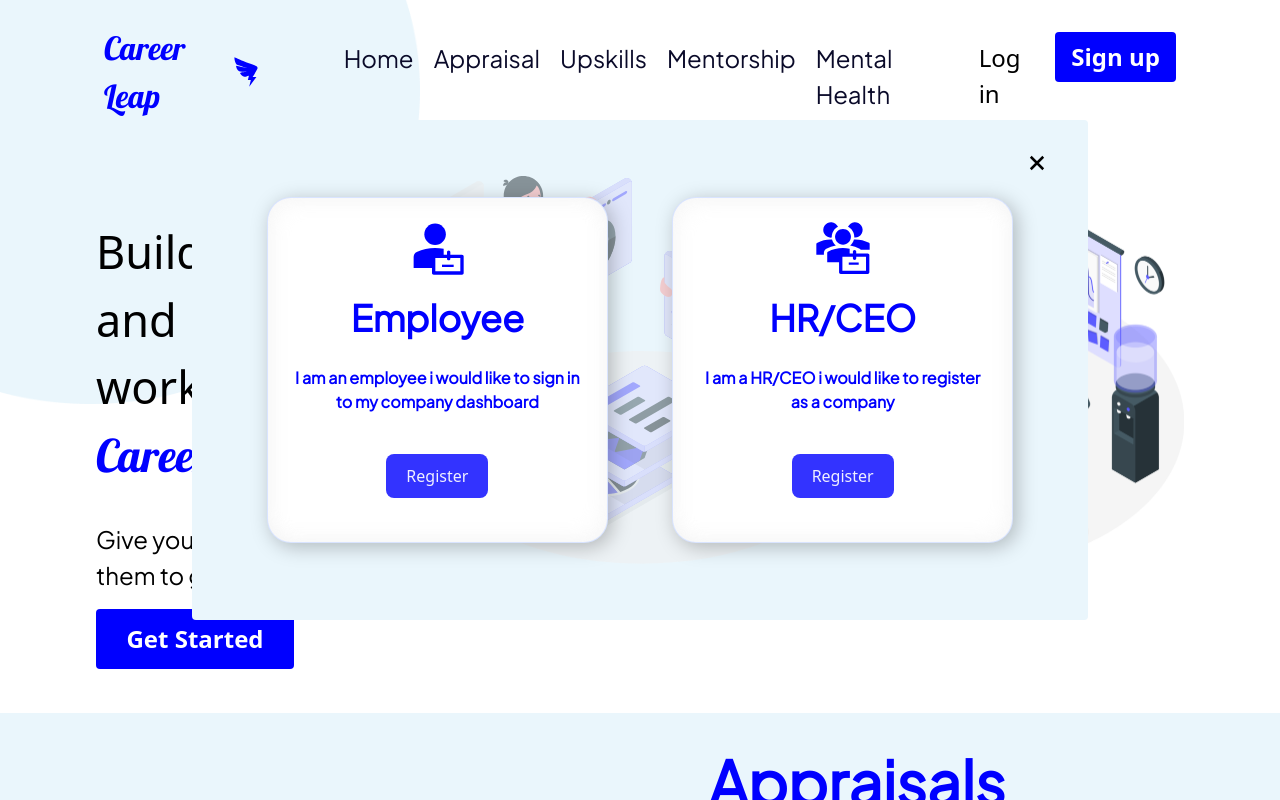
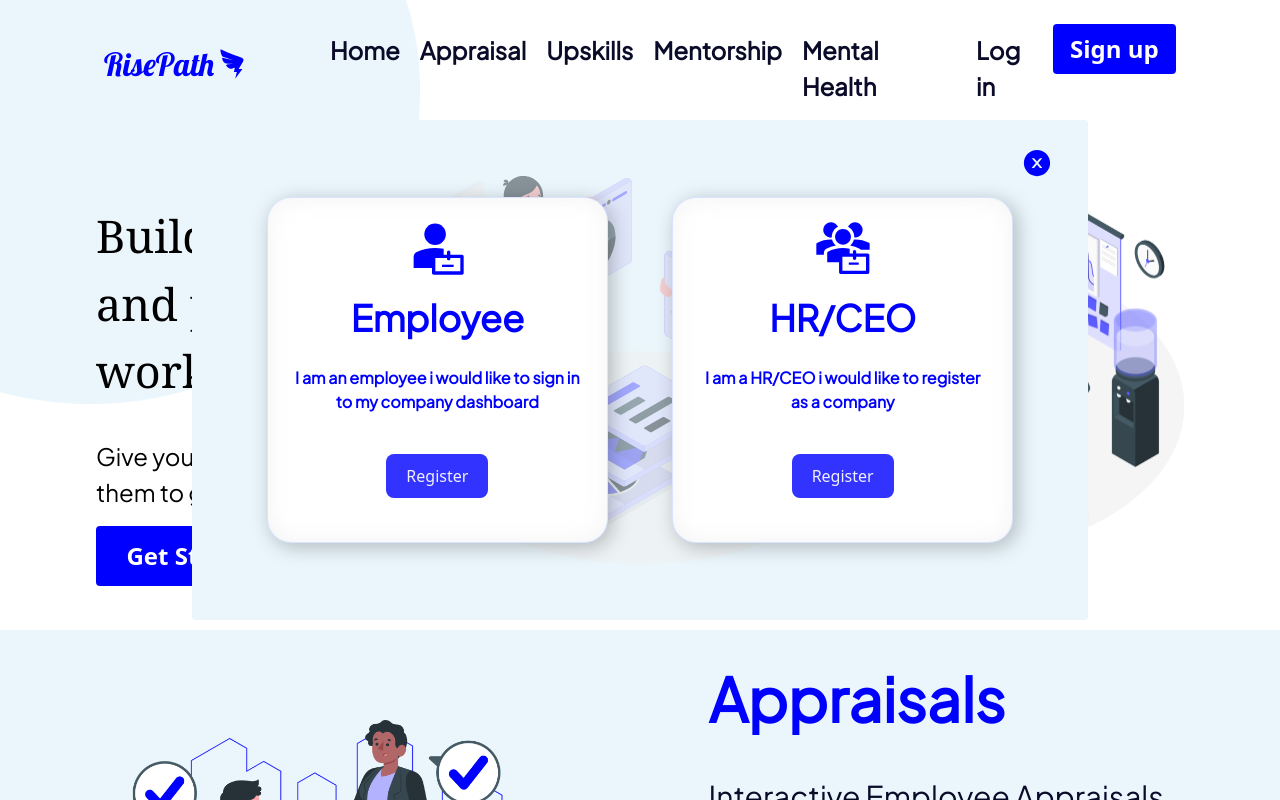
Before and after one commit to GrittyBee-Tech/Career-Leap, a React (Vite) app: page / in a window 1280 px wide. Both pictures are taken after a click on the button "Sign up". Shown: the top 800 px of the page. Built offline with nearby package versions, Linux system fonts and the light colour scheme.

Commit message:
update-RisePath

```diff
--- a/index.html
+++ b/index.html
@@ -9,7 +9,7 @@
     <link rel="preconnect" href="https://fonts.gstatic.com" crossorigin>
     <link href="https://fonts.googleapis.com/css2?family=Lobster&family=Plus+Jakarta+Sans&display=swap" rel="stylesheet">
 
-    <title>Career Leap</title>
+    <title>Rise Path</title>
   </head>
   <body>
     <div id="root"></div>
--- a/package.json
+++ b/package.json
@@ -16,6 +16,7 @@
     "react-hook-form": "^7.47.0",
     "react-icons": "^4.11.0",
     "react-router-dom": "^6.17.0",
+    "react-router-hash-link": "^2.4.3",
     "yup": "^1.3.2"
   },
   "devDependencies": {
--- a/src/Components/Generic-Layout/MobileNavbar.jsx
+++ b/src/Components/Generic-Layout/MobileNavbar.jsx
@@ -1,5 +1,6 @@
 import { AiOutlineDingtalk } from "react-icons/ai"
 import { RiCloseCircleFill } from "react-icons/ri"
+import { Link } from "react-router-dom"
 
 
 const MobileNavbar = ({ isOpen, setIsOpen, setIsModalOpen }) => {
@@ -13,7 +14,7 @@
                     <span className="text-[42px]  text-[#FFFF]">
                         <AiOutlineDingtalk />
                     </span>
-                    <button onClick={() => setIsOpen(false)} className="text-[32px] text-[#FFFF]  mt-2">
+                    <button onClick={() => setIsOpen(false)} className=" absolute top-0 text-[32px] text-[#FFFF]  mt-2">
                         <RiCloseCircleFill />
                     </button>
                 </div>
--- a/src/Components/Generic-Layout/Navbar.jsx
+++ b/src/Components/Generic-Layout/Navbar.jsx
@@ -17,25 +17,28 @@
         <nav>
             <div className="container m-auto md:w-[85%] w-[94%] flex items-center justify-between md:gap-[80px] mt-4 md:border-none  border border-[#00F] rounded md:p-2 p-3">
                 <div className="flex items-center">
-                    <span className="text-[32px]  text-[#00F] font-normal  font-lobster z-1000">
-                        Career Leap
+                    <span className="text-[32px]  text-[#00F] font-normal  font-lobster ">
+                        RisePath
                     </span>
                     <span className="text-[36px]  text-[#00F]">
                         <AiOutlineDingtalk />
                     </span>
                 </div>
 
-                <ul className="md:flex hidden gap-5 mt-2 text-[24px] text-[#0A0A29] font-plus-jakarta-sans">
+                <ul className="md:flex hidden gap-5 mt-2 text-[24px] text-[#0A0A29] font-plus-jakarta-sans font-semibold">
                     <li>
                         <Link to="/">
                             Home</Link></li>
-                    <li>Appraisal</li>
-                    <li>Upskills</li>
+                    <li>
+                        <Link to="/#Appraisal">
+                            Appraisal</Link></li>
+                    <li>
+                        <Link to="/#Mentorship"> Upskills</Link></li>
                     <li>Mentorship</li>
                     <li>Mental Health</li>
                 </ul>
                 <div className=" md:flex gap-4 hidden">
-                    <p className="mt-2 text-[24px] ">Log in</p>
+                    <p className="mt-2 text-[24px] text-[#0A0A29] font-plus-jakarta-sans font-semibold ">Log in</p>
                     <button onClick={() => setIsModalOpen(true)} className="bg-[#00F]  text-[#FFFF]  w-[138px] h-[50px] rounded  text-[24px] font-bold">Sign up</button>
                 </div>
                 <button onClick={toggleMenu} className="md:hidden flex ml-[84px] mt-4 text-[24px] text-[#00F]">
--- a/src/Components/Generic-Layout/RegisterModal.jsx
+++ b/src/Components/Generic-Layout/RegisterModal.jsx
@@ -1,12 +1,12 @@
 import employer from '../../assets/Icons/employer.svg'
 import employee from '../../assets/Icons/employee.svg'
-import { GrFormClose } from 'react-icons/gr';
+import { AiFillCloseCircle } from "react-icons/ai"
 import { Link } from 'react-router-dom';
 
 const RegisterModal = ({ setIsModalOpen, isModalOpen }) => {
   return (
     <section className={` md:absolute md:top-[120px] md:w-[70%]   md:rounded  w-full  h-auto fixed md:container mx-auto justify-center items-center bg-[#EAF6FC] registerOptions  md:h-[500px] inset-0 transition duration-500 ease-in-out ${isModalOpen ? 'flex' : 'hidden'}`}>
-      <button onClick={() => setIsModalOpen(false)} className='absolute top-7 right-9'><GrFormClose size={30} stroke='#0000FF' strk fill='#0000FF' /></button>
+      <button onClick={() => setIsModalOpen(false)} className='absolute top-7 right-9'><AiFillCloseCircle className="text-[#0000FF]" size={30} stroke='#0000FF' strk fill='#0000FF' /></button>
       <div className="flex w-10/12 sm:flex-row flex-col gap-8 md:gap-16 justify-center items-center">
         <div className="bg-white w-[22rem] px-6 pt-4 sm:pt-5 sm:pb-11 pb-6 flex flex-col items-center text-center gap-3 sm:gap-5 rounded-3xl regBox border border-[#407bff33]">
           <img src={employee} alt="" />
--- a/src/Components/Home-page-Layout/AboutUs.jsx
+++ b/src/Components/Home-page-Layout/AboutUs.jsx
@@ -1,9 +1,29 @@
+
+import icon from "/src/assets/Images/RisePath.png"
 
 const AboutUs = () => {
     return (
-        <div>
+        <section className="bg-[#EAF6FC]">
+            <div className="container mx-auto w-[85%]">
+                <h2 className="flex justify-center pt-[50px] text-[#00F] text-[60px] font-lobster  ">Why RisePath</h2>
+                <div className="lg:flex gap-[140px]">
+                    <div>
+                        <p className="w-[570px] mt-[40px] text-[40px] font-normal  font-georgia text-[#0A0A29]">
+                            <span className="font-lobster text-[#00F]">RisePath</span> Supports talent growth, enhances
+                            organizational productivity, and contributes to a positive work environment,
+                            making it a valuable tool for any forward-thinking company.
+                        </p>
+                    </div>
+                    <div>
+                        <img className="w-[550px]" src={icon} alt="icon" />
+                    </div>
 
-        </div>
+                </div>
+            </div>
+
+
+        </section >
+
     )
 
 }
--- a/src/Components/Home-page-Layout/Health.jsx
+++ b/src/Components/Home-page-Layout/Health.jsx
@@ -3,7 +3,7 @@
 
 const Health = () => {
     return (
-        <section>
+        <section id="Health">
             <div className="container mx-auto w-[85%] mt-11  lg:flex gap-[140px]">
                 <div>
                     <h2 className="text-[#00F] text-[40px] md:text-[60px] font-plus-jakarta-sans font-semibold">Mental Health</h2>
--- a/src/Components/Home-page-Layout/Hero.jsx
+++ b/src/Components/Home-page-Layout/Hero.jsx
@@ -9,8 +9,8 @@
             <img className="absolute -z-20 md:w-[420px]  w-[150px] top-0 md:top-0 md:flex" src={icon} alt="icon" />
             <div className="md:flex  container mx-auto w-[85%] mt-5 gap-[120px]">
                 <div>
-                    <p className=" md:text-[45px]  text-[25px]  md:w-[515px] mt-[70px] font-normal ">Build a more engaged and productive workforce with <span className="font-lobster text-[#00F]"> CareerLeap</span></p>
-                    <p className="md:text-[24px]  text-[18px]  md:w-[486px] h-[60px]  mt-8 font-plus-jakarta-sans">Give your employees a voice and help them to grow.</p>
+                    <p className=" md:text-[45px]  text-[25px]  md:w-[515px] mt-[70px] font-normal  font-georgia">Build a more engaged and productive workforce with <span className="font-lobster text-[#00F]"> RisePath</span></p>
+                    <p className="md:text-[24px]  text-[18px]  md:w-[486px] h-[60px]  mt-8 font-plus-jakarta-sans ">Give your employees a voice and help them to grow.</p>
 
                     <button className=" mt-7   w-[198px] h-[60px] bg-[#00F] text-[#FFFF]  font-bold text-[24px] rounded">Get Started</button>
                 </div>
--- a/src/Components/Home-page-Layout/Mentorship.jsx
+++ b/src/Components/Home-page-Layout/Mentorship.jsx
@@ -3,7 +3,7 @@
 
 const Mentorship = () => {
     return (
-        <section className="bg-[#EAF6FC]">
+        <section id="Mentorship" className="bg-[#EAF6FC] ">
 
 
             <div className="container mx-auto w-[85%] mt-11  lg:flex gap-[140px]">
--- a/src/Pages/Home/Home.jsx
+++ b/src/Pages/Home/Home.jsx
@@ -4,6 +4,7 @@
 import Appraisal from "../../Components/Home-page-Layout/Appraisal";
 import Mentorship from "../../Components/Home-page-Layout/Mentorship";
 import Navbar from "../../Components/Generic-Layout/Navbar";
+import AboutUs from "../../Components/Home-page-Layout/AboutUs";
 
 
 const Home = () => {
@@ -15,6 +16,7 @@
             <Upskills />
             <Mentorship />
             <Health />
+            <AboutUs />
 
 
 
```
Also changed, not shown: src/assets/Images/RisePath.png (added), 1 other file (tests, documents, lock files or other folders).
